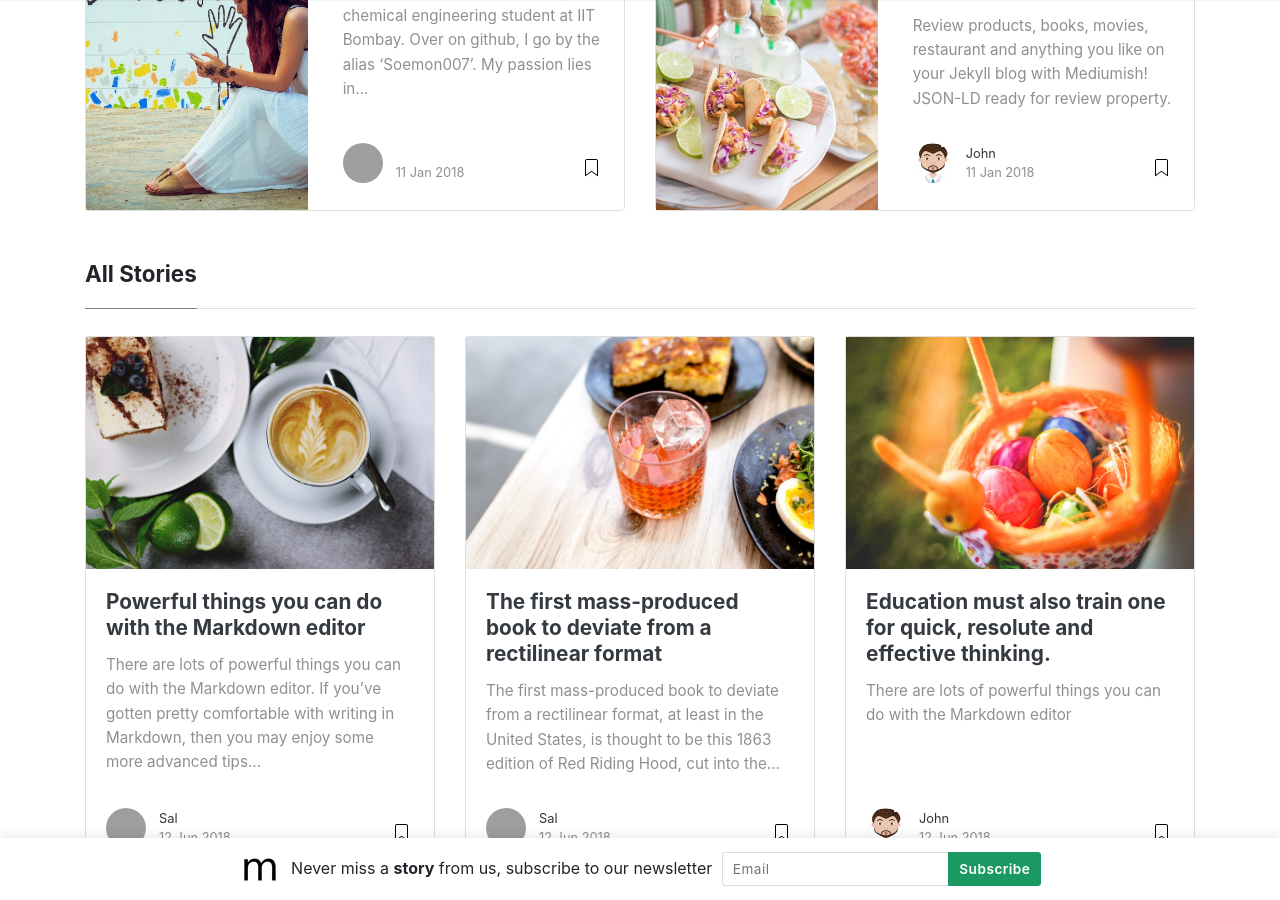
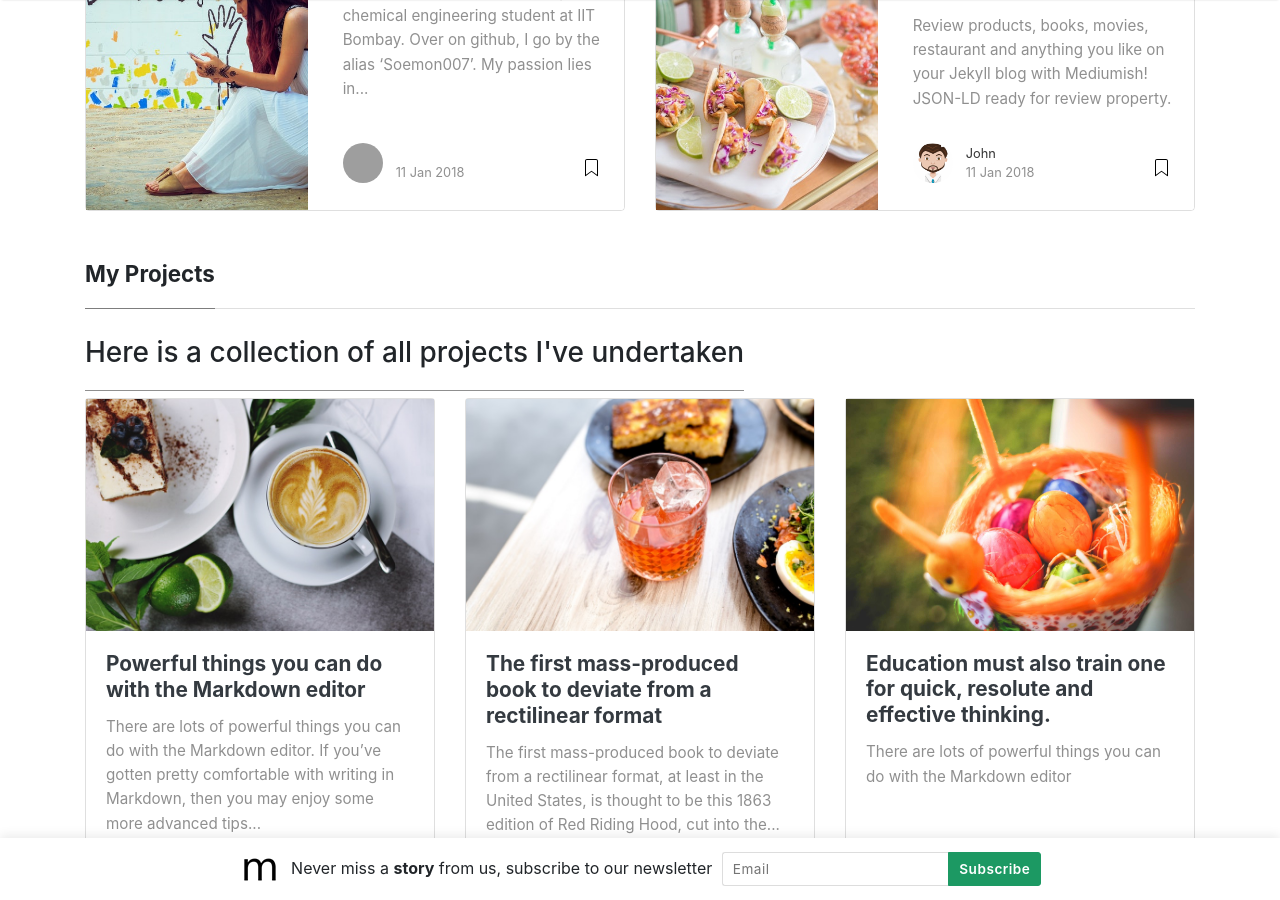
Before and after one commit to Soemon007/Soemon007.github.io, a Jekyll site: the page built from index.html, in a window 1280 px wide and 900 px high, scrolled down 369 px. Built offline with Jekyll 4.4.1, drawn with Linux system fonts in a browser that asks for light colours; nearby versions of some CDN libraries; the list of posts is cut into pages by our own code; grey boxes are pictures that could not be loaded.

Commit message:
Added section

```diff
--- a/index.html
+++ b/index.html
@@ -34,7 +34,8 @@ title: Home
 
     <div class="section-title">
 
-        <h2><span>All Stories</span></h2>
+        <h2><span>My Projects</span></h2>
+        <h3><span>Here is a collection of all projects I've undertaken</span></h3>
 
     </div>
 
```
